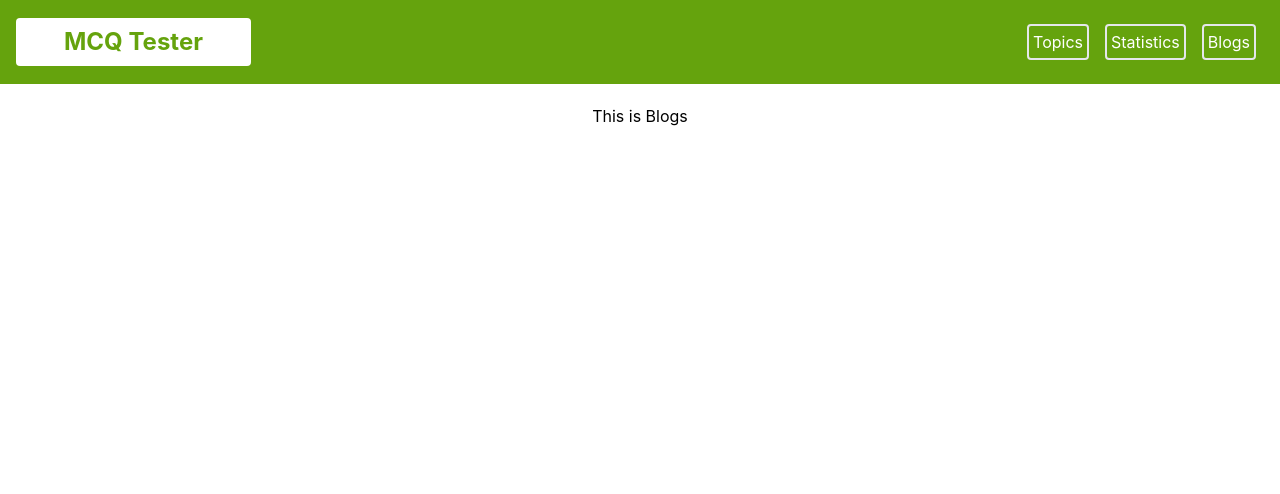
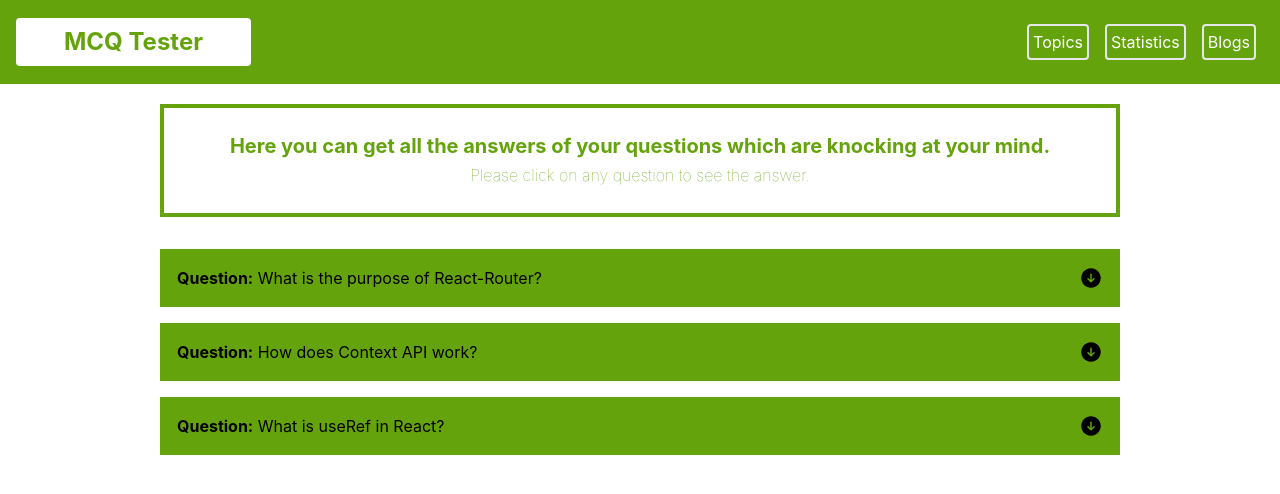
Before and after one commit to grsagor/mcq-tester, a React (Create React App) app: page /blogs in a window 1280 px wide. Shown: the top 494 px of the page. Built offline with nearby package versions, Linux system fonts and the light colour scheme.

Commit message:
blog page done

```diff
--- /dev/null
+++ b/public/blog.json
@@ -0,0 +1,17 @@
+[
+    {
+        "id": 1,
+        "question": "What is the purpose of React-Router?",
+        "ans": "Routing is a process in which a user is directed to different pages based on their action or request. ReactJS Router is mainly used for developing Single Page Web Applications. React Router is used to define multiple routes in the application. When a user types a specific URL into the browser, and if this URL path matches any 'route' inside the router file, the user will be redirected to that particular route. React Router is a standard library system built on top of the React and used to create routing in the React application using React Router Package. It provides the synchronous URL on the browser with data that will be displayed on the web page. It maintains the standard structure and behavior of the application and mainly used for developing single page web applications."
+    },
+    {
+        "id": 2,
+        "question": "How does Context API work?",
+        "ans": "React.createContext() is all you need. It returns a consumer and a provider. Provider is a component that as it's names suggests provides the state to its children. It will hold the store and be the parent of all the components that might need that store. Consumer as it so happens is a component that consumes and uses the state."
+    },
+    {
+        "id": 3,
+        "question": "What is useRef in React?",
+        "ans": "The useRef Hook allows you to persist values between renders. It can be used to store a mutable value that does not cause a re-render when updated. It can be used to access a DOM element directly. If we tried to count how many times our application renders using the useState Hook, we would be caught in an infinite loop since this Hook itself causes a re-render. To avoid this, we can use the useRef Hook."
+    }
+]
--- a/src/App.js
+++ b/src/App.js
@@ -42,6 +42,9 @@ function App() {
         },
         {
           path: 'blogs',
+          loader: () => {
+            return fetch('blog.json');
+          },
           element: <Blogs></Blogs>
         },
         {
--- /dev/null
+++ b/src/Components/Blog/Blog.js
@@ -0,0 +1,39 @@
+import React, { useState } from 'react';
+import { ArrowDownCircleIcon, ArrowUpCircleIcon } from '@heroicons/react/24/solid'
+
+
+const Blog = ({ question }) => {
+    const [clas, setClass] = useState(false)
+    let visibility;
+
+    if (clas === false) {
+        visibility = 'hidden';
+    }
+    if (clas === true) {
+        visibility = 'block';
+    }
+
+    const clickedOnAns = () => {
+        setClass(!clas);
+    }
+
+
+
+    return (
+        <div onClick={clickedOnAns} className='my-4 border border-lime-600 hover:cursor-pointer'>
+            <div className={`bg-lime-600 flex justify-between p-4`}>
+                <div><span className='font-bold'>Question:</span> {question.question}</div>
+                <div className="h-6 w-6">
+                    {
+                        clas ? <ArrowUpCircleIcon/> : <ArrowDownCircleIcon/>
+                    }
+                </div>
+            </div>
+            <div className={`${visibility} text-left p-4 bg-slate-200 text-justify`}>
+                <span className='font-bold'>Answer:</span> {question.ans}
+            </div>
+        </div>
+    );
+};
+
+export default Blog;
--- a/src/Components/Blogs/Blogs.js
+++ b/src/Components/Blogs/Blogs.js
@@ -1,9 +1,24 @@
 import React from 'react';
+import { useLoaderData } from 'react-router-dom';
+import Blog from '../Blog/Blog';
 
 const Blogs = () => {
+    const questions = useLoaderData();
     return (
         <div>
-            <div>This is Blogs</div>
+            <div className='border-4 text-xl text-lime-600 font-bold border-lime-600 mb-4 p-6 w-3/4 mx-auto'>Here you can get all the answers of your questions which are knocking at your mind.
+            <p><small className='font-thin	'>Please click on any question to see the answer.</small></p>
+            </div>
+            <div className='flex justify-center'>
+            <div className='w-3/4'>
+                {
+                    questions.map(question => <Blog
+                        key={question.id}
+                        question = {question}
+                    ></Blog>)
+                }
+            </div>
+            </div>
         </div>
     );
 };
--- a/src/Components/Statistics/Statistics.js
+++ b/src/Components/Statistics/Statistics.js
@@ -9,7 +9,7 @@ const Statistics = () => {
     console.log();
     return (
         <div>
-            <div className='border-4 text-xl text-lime-600 font-bold border-lime-600 mb-4 p-6 w-3/4 mx-auto'>This Barchart is based on total number of questions of every topics.</div>
+            <div className='border-4 text-xl text-lime-600 font-bold border-lime-600 mb-4 p-6 w-3/4 mx-auto'>This Barchart is based on the total number of questions of every topics.</div>
             <div className='flex justify-center'>
                 <ResponsiveContainer width="75%" height={400}>
             <BarChart
```
